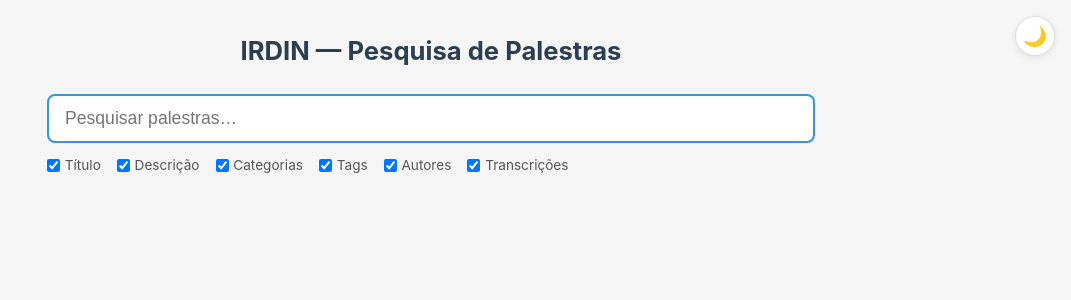
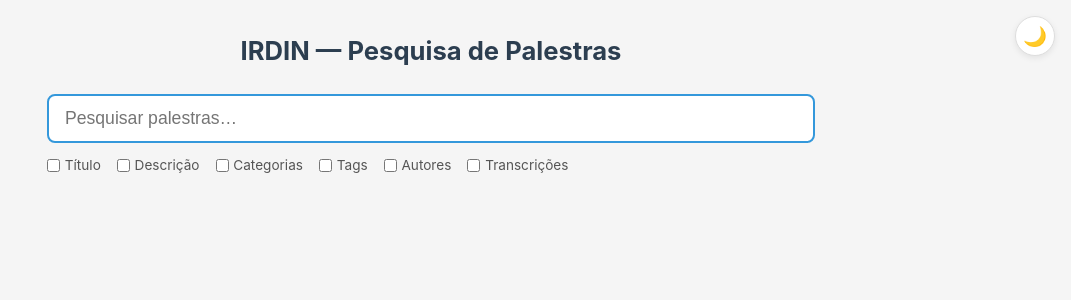
Before and after one commit to newearthmartin/irdin, a React (Vite) app in the folder frontend/: page / in a window 1280 px wide. Shown: the top 300 px of the page, without its empty margins (209-1280 px from the left). Built offline with nearby package versions, Linux system fonts and the light colour scheme.

Commit message:
Default field checkboxes to all off in search

```diff
--- a/frontend/src/Search.jsx
+++ b/frontend/src/Search.jsx
@@ -47,7 +47,7 @@ function loadFields() {
     const stored = localStorage.getItem("searchFields");
     if (stored) return JSON.parse(stored);
   } catch {}
-  return ALL_KEYS;
+  return [];
 }
 
 export default function Search() {
```
